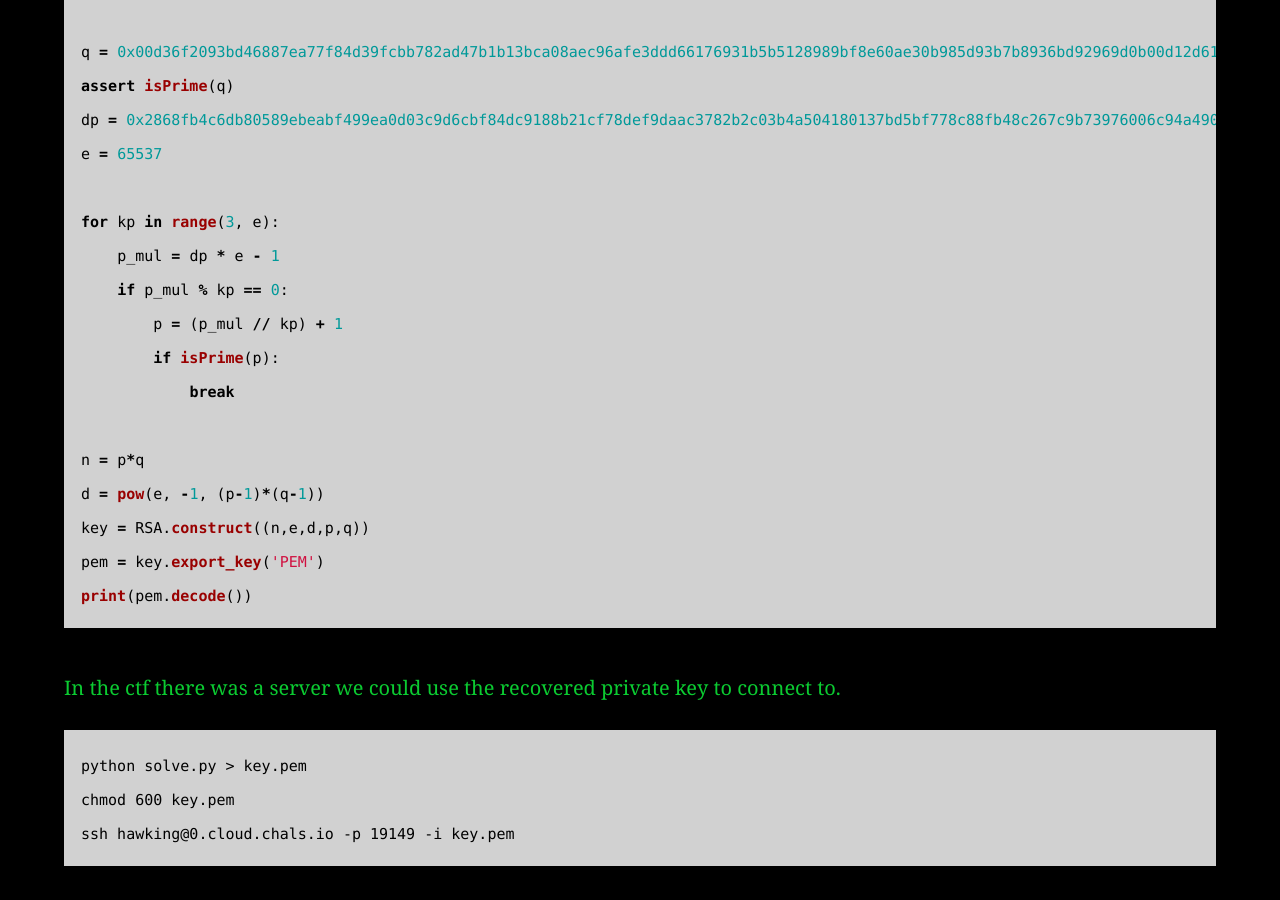
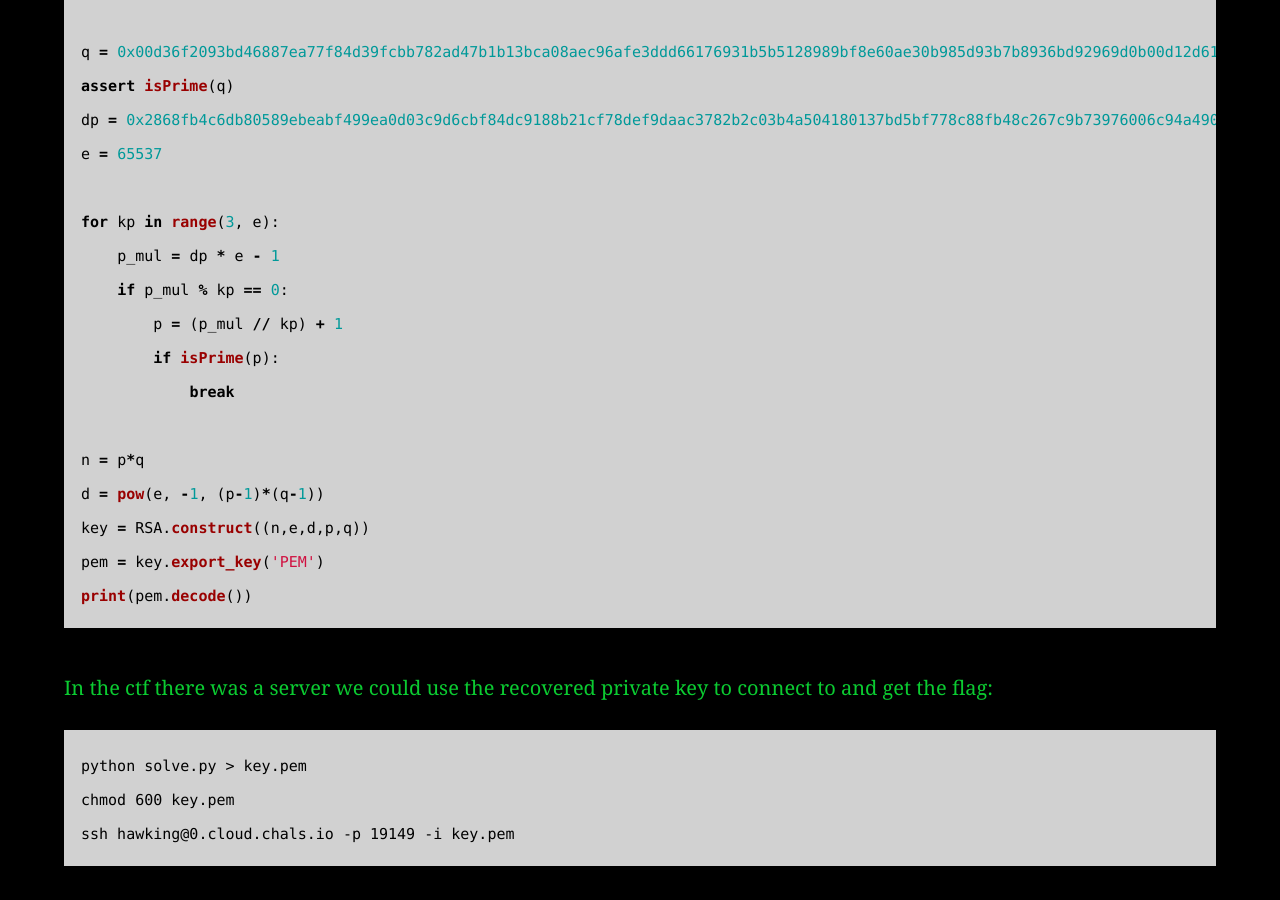
Before and after one commit to AC01010/Connor-McCartney.github.io, a Jekyll site: the page built from _posts/2013-01-05-spaceheros2022.md, in a window 1280 px wide and 900 px high, scrolled down 2160 px. Built offline with Jekyll 4.4.1, drawn with Linux system fonts in a browser that asks for light colours.

Commit message:
Update 2013-01-05-spaceheros2022.md

````diff
--- a/_posts/2013-01-05-spaceheros2022.md
+++ b/_posts/2013-01-05-spaceheros2022.md
@@ -91,7 +91,7 @@ pem = key.export_key('PEM')
 print(pem.decode())
 ```
 
-In the ctf there was a server we could use the recovered private key to connect to. <br>
+In the ctf there was a server we could use the recovered private key to connect to and get the flag: <br>
 
 ```
 python solve.py > key.pem
````
